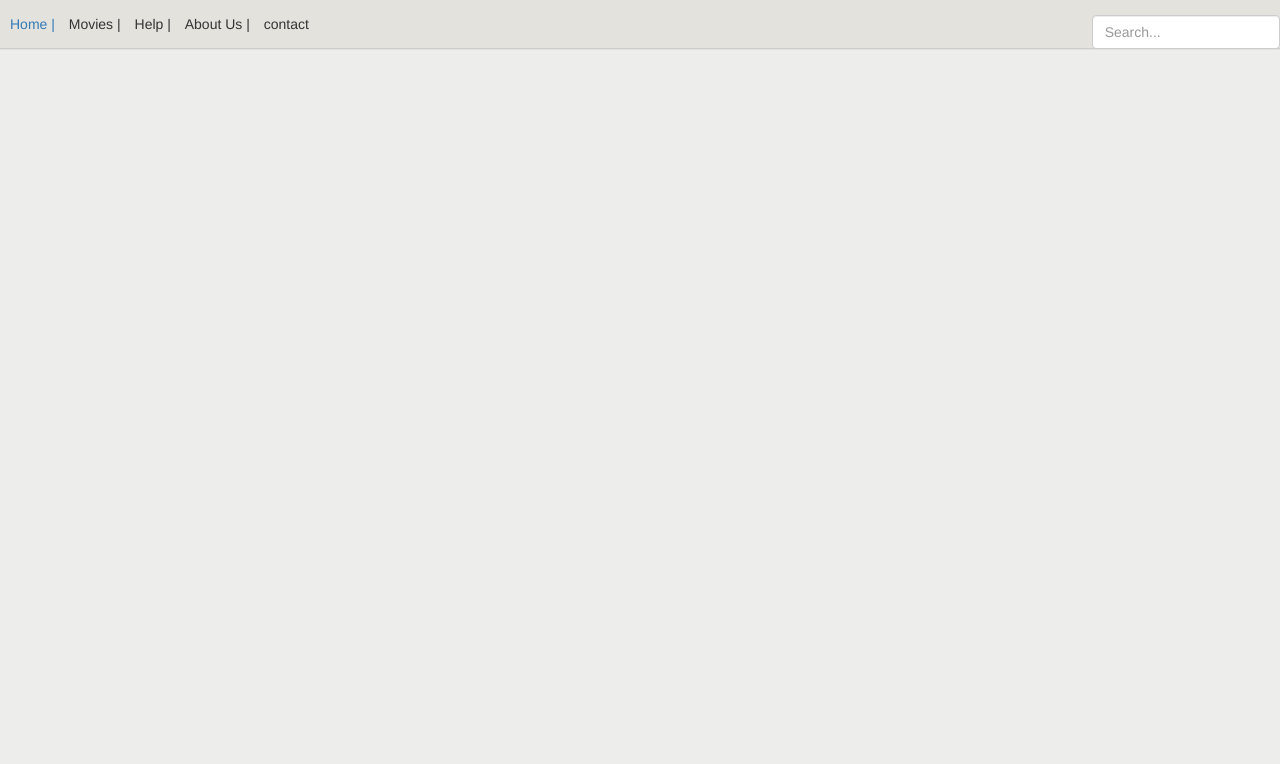
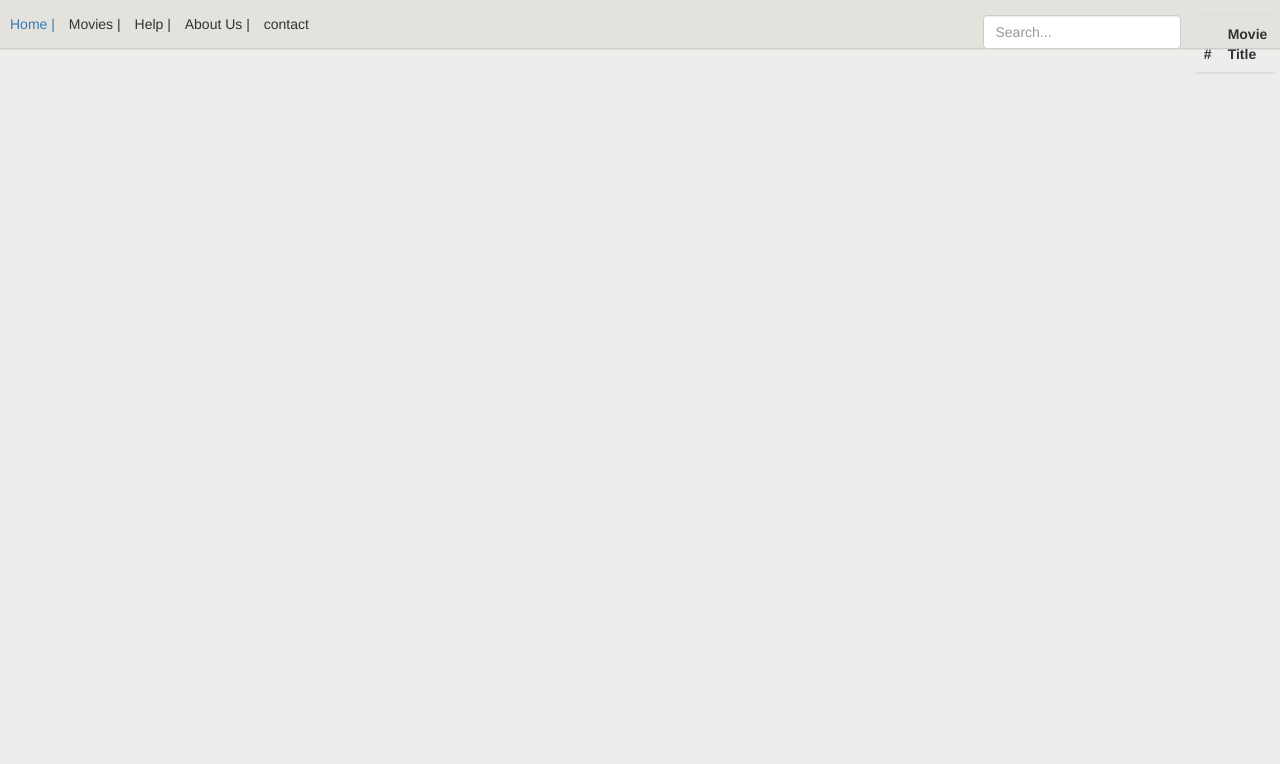
Before and after one commit to mdf27/AngularLab, a website: page resources/node-server/public/index.html in a window 1280 px wide. Shown: the top 764 px of the page. Drawn offline with nearby package versions, Linux system fonts and the light colour scheme; some packages are replaced by stand-ins of ours; no server answers.

Commit message:
started to add widget for movie bag

```diff
--- a/resources/node-server/public/app.js
+++ b/resources/node-server/public/app.js
@@ -11,4 +11,10 @@ define(['config',
     app.controller('homecontroller', homeController);
     app.controller('movieDetailsController', movieDetailsController);
     app.directive('loader', loader);
+
+  app.filter("trustUrl", ['$sce', function ($sce) {
+          return function (recordingUrl) {
+              return $sce.trustAsResourceUrl(recordingUrl);
+          };
+      }]);
   });
--- a/resources/node-server/public/index.html
+++ b/resources/node-server/public/index.html
@@ -5,7 +5,7 @@
 	<link rel="stylesheet" href="https://maxcdn.bootstrapcdn.com/bootstrap/3.3.7/css/bootstrap.min.css" integrity="sha384-BVYiiSIFeK1dGmJRAkycuHAHRg32OmUcww7on3RYdg4Va+PmSTsz/K68vbdEjh4u" crossorigin="anonymous">
 	<link rel="stylesheet" type="text/css" href="pages/home/home.css">
 	<link rel="stylesheet" type="text/css" href="components/loader/loader.css">
-	<link rel="icon" href="icons/test.ico">
+	<link rel="icon" href="icons/movies.ico">
 	<title>Home</title>
 </head>
 <body>
@@ -20,9 +20,22 @@
 					<li>contact</li>
 				</ul>
 			</nav>
-			<div class="col-xs-2" id="search-wrapper">
-				<div class="search-input col-md-12">
+			<div class="col-xs-3" id="search-wrapper">
+				<div class="search-input col-md-8">
 					<input type="text" name="search" class="form-control" ng-model="searchText" placeholder="Search...">
+				</div>
+				<div class="bag col-md-4">
+					<table class="table">
+						<tbody>
+							<thead>
+								<th>#</th>
+								<th>Movie Title</th>
+							</thead>
+							<tbody>
+
+							</tbody>
+						</tbody>
+					</table>
 				</div>
 			</div>
 		</div>
--- a/resources/node-server/public/pages/home/home.css
+++ b/resources/node-server/public/pages/home/home.css
@@ -111,3 +111,6 @@ a:focus:hover {
 	float: right;
 	padding-top: 16px;
 }
+.bag {
+	float: right;
+}
```
Also changed, not shown: resources/node-server/json/movies.json (+1 -1 lines).
